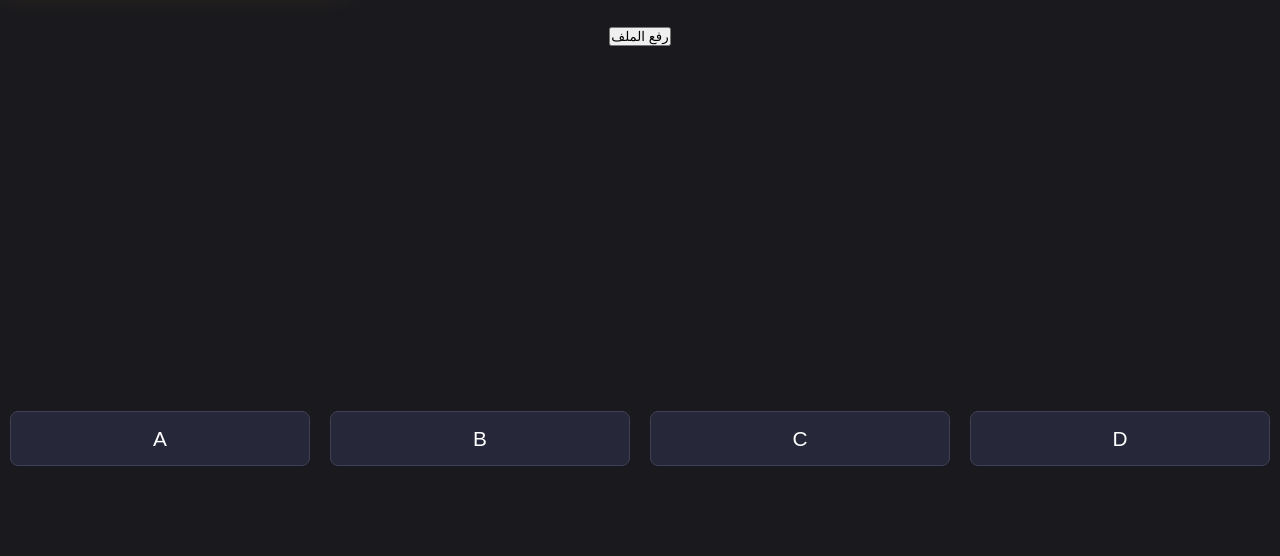
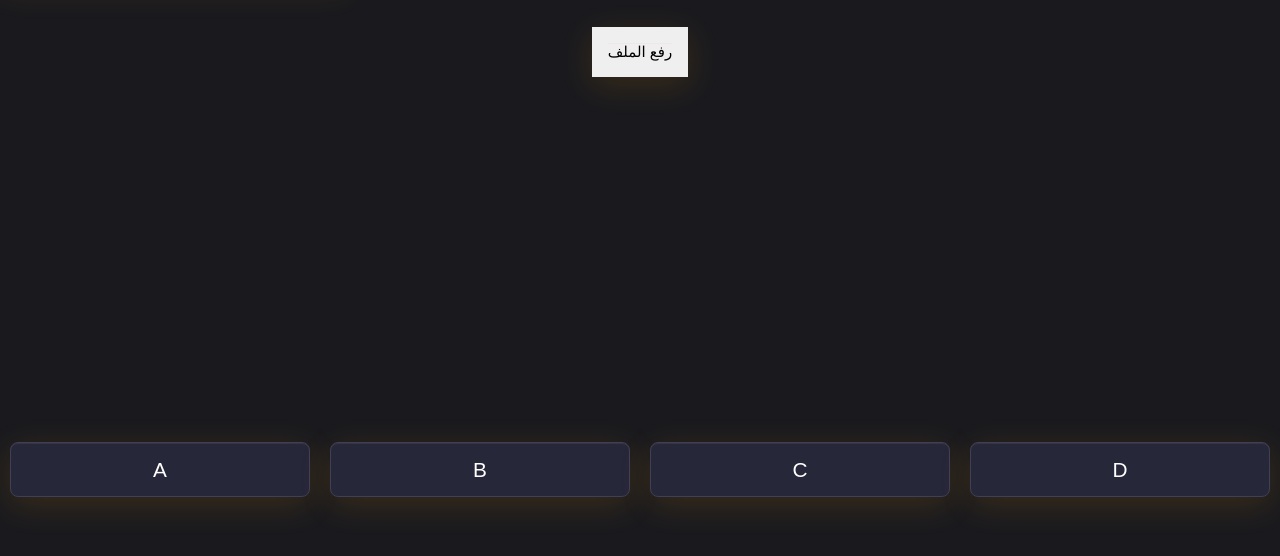
Before and after one commit to oanime799-commits/my-project, a website: page public/index.html in a window 1280 px wide. Shown: the part 146-702 px from the top of the page. Drawn offline with Linux system fonts and the light colour scheme.

Commit message:
edit css

```diff
--- a/public/jin.css
+++ b/public/jin.css
@@ -116,3 +116,13 @@ border-color: rgb(237, 151, 151);
 input.monk::placeholder {
 color:rgba(255, 255, 255,0.4) ;
 }
+
+
+
+button{
+font-size:15px ;
+border: 16px solid transparent;
+border-radius: 20 px;
+box-shadow: 0 0 0 0 transparent , 0 8px 32px rgba(237, 151, 0, 0.15),inset 0 1px 0 rgba(237, 151, 151 ,0.1) ;
+
+}
```
